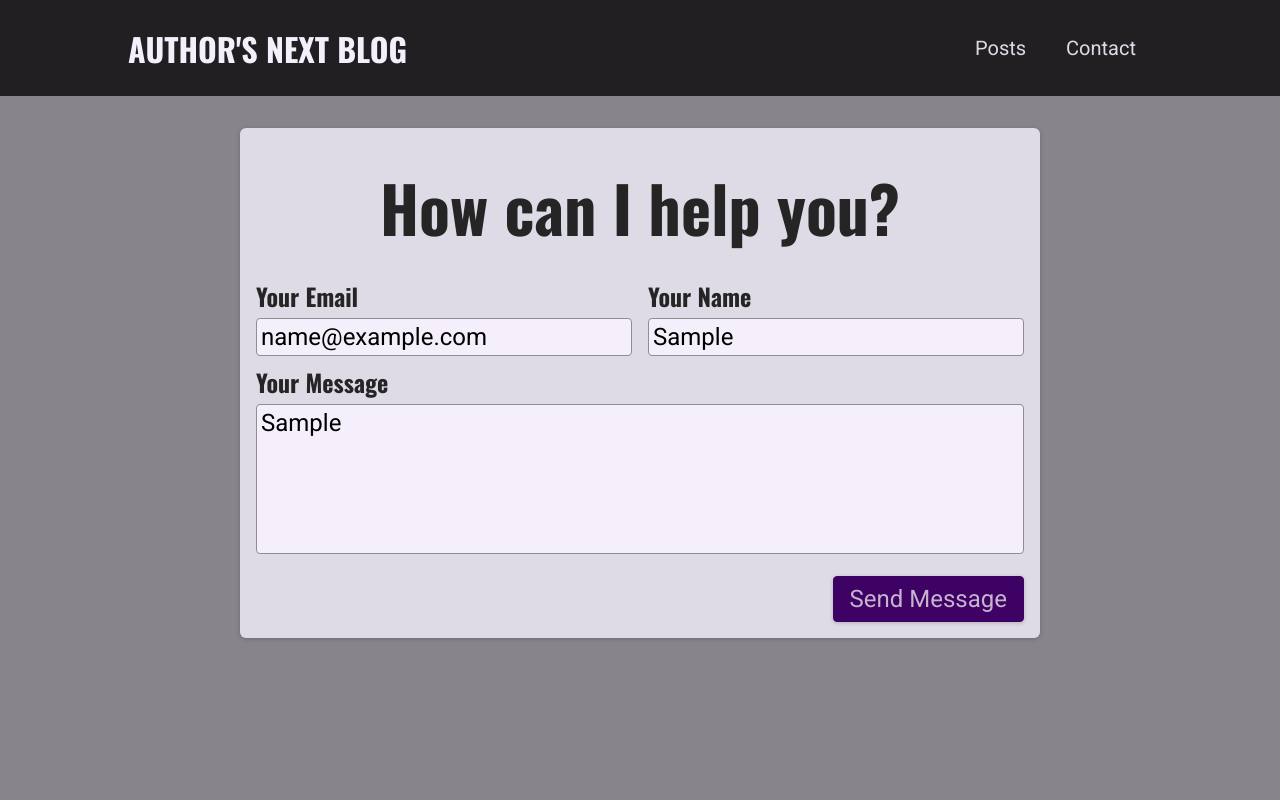
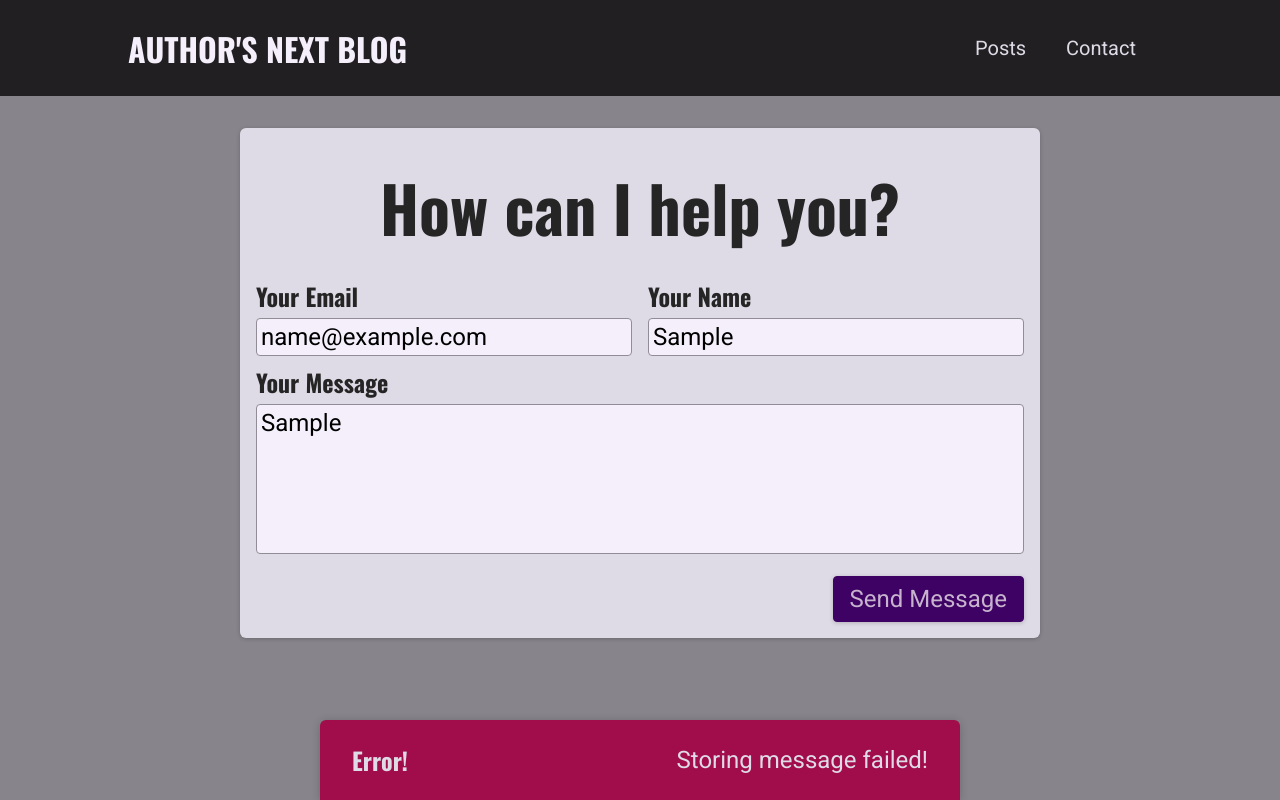
Before and after one commit to JulioAvalos/nextjs-blog-app, a Next.js app: page /contact in a window 1280 px wide. Both pictures are taken after typing "name@example.com", "Sample", "Sample" into the empty fields and a click on the button "Send Message". Built offline with nearby package versions, Linux system fonts and the light colour scheme; no server answers; the database is empty.

Commit message:
Adding UI Feedback with Notifications

```diff
--- a/components/contact/contact-form.js
+++ b/components/contact/contact-form.js
@@ -1,27 +1,87 @@
-import { useState } from "react";
+import { useState, useEffect } from "react";
 import classes from "./contact-form.module.css";
+import Notification from "../ui/notification";
+
+async function sendContactData(contactDetails) {
+  const response = await fetch("/api/contact", {
+    method: "POST",
+    body: JSON.stringify(contactDetails),
+    headers: {
+      "Content-Type": "application/json",
+    },
+  });
+
+  const data = await response.json();
+
+  if (!response.ok) {
+    throw new Error(data.message || "Something went wrong!");
+  }
+}
 
 function ContactForm() {
   const [enteredEmail, setEnteredEmail] = useState("");
   const [enteredName, setEnteredName] = useState("");
   const [enteredMessage, setEnteredMessage] = useState("");
+  const [requestStatus, setRequestStatus] = useState(); // 'pending', 'success, 'error'
+  const [requestError, setRequestError] = useState();
 
-  function sendMessageHandler(event) {
+  useEffect(() => {
+    if(requestStatus === 'success' || requestStatus === 'error') {
+      const timer = setTimeout(() => {
+        setRequestStatus(null);
+        setRequestError(null);
+      },3000);
+      return () => clearTimeout(timer);
+    }
+  },[requestStatus]);
+
+  async function sendMessageHandler(event) {
     event.preventDefault();
 
     // optional: add client-side validation
 
-    fetch("/api/contact", {
-      method: "POST",
-      body: JSON.stringify({
+    setRequestStatus("pending");
+
+    try {
+      await sendContactData({
         email: enteredEmail,
         name: enteredName,
         message: enteredMessage,
-      }),
-      headers: {
-        "Content-Type": "application/json",
-      },
-    });
+      });
+      setRequestStatus("success");
+      setEnteredName('');
+      setEnteredEmail('');
+      setEnteredMessage('');
+    } catch (error) {
+      setRequestError(error.message);
+      setRequestStatus("error");
+    }
+  }
+
+  let notification;
+
+  if (requestStatus === "pending") {
+    notification = {
+      status: "pending",
+      title: "Sending message...",
+      message: "Your message is on its way!",
+    };
+  }
+
+  if (requestStatus === "success") {
+    notification = {
+      status: "success",
+      title: "Success!",
+      message: "Message sent successfully!",
+    };
+  }
+
+  if (requestStatus === "error") {
+    notification = {
+      status: "error",
+      title: "Error!",
+      message: requestError,
+    };
   }
 
   return (
@@ -64,6 +124,13 @@
           <button>Send Message</button>
         </div>
       </form>
+      {notification && (
+        <Notification
+          status={notification.status}
+          title={notification.title}
+          message={notification.message}
+        />
+      )}
     </section>
   );
 }
--- /dev/null
+++ b/components/ui/notification.js
@@ -0,0 +1,28 @@
+import ReactDOM from 'react-dom';
+
+import classes from './notification.module.css';
+
+function Notification(props) {
+  const { title, message, status } = props;
+
+  let statusClasses = '';
+
+  if (status === 'success') {
+    statusClasses = classes.success;
+  }
+
+  if (status === 'error') {
+    statusClasses = classes.error;
+  }
+
+  const cssClasses = `${classes.notification} ${statusClasses}`;
+
+  return (
+    <div className={cssClasses}>
+      <h2>{title}</h2>
+      <p>{message}</p>
+    </div>
+  );
+}
+
+export default Notification;
--- /dev/null
+++ b/components/ui/notification.module.css
@@ -0,0 +1,43 @@
+.notification {
+  display: flex;
+  justify-content: space-between;
+  align-items: center;
+  color: var(--color-grey-100);
+  background-color: var(--color-grey-800);
+  padding: 0 var(--size-8);
+  box-shadow: 0 1px 8px rgba(0, 0, 0, 0.2);
+  position: fixed;
+  height: 5rem;
+  bottom: 0;
+  width: 100%;
+  left: 0;
+  border-top-right-radius: 0;
+  border-top-left-radius: 0;
+}
+
+.notification h2 {
+  font-size: var(--size-6);
+  margin: 0;
+}
+
+.notification p {
+  margin: 0;
+}
+
+.success {
+  background-color: var(--color-success-500);
+  color: var(--color-grey-800);
+}
+
+.error {
+  background-color: var(--color-error-500);
+}
+
+@media (min-width: 768px) {
+  .notification {
+    width: 40rem;
+    left: calc(50% - 20rem);
+    border-top-right-radius: 6px;
+    border-top-left-radius: 6px;
+  }
+}
```
